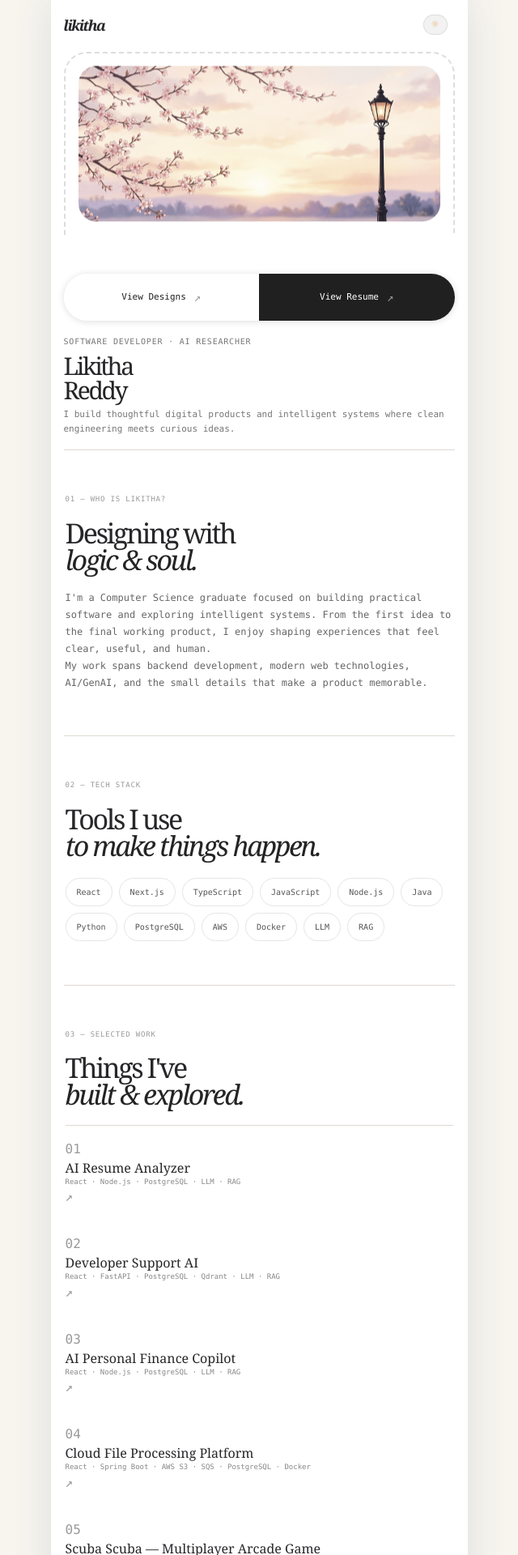
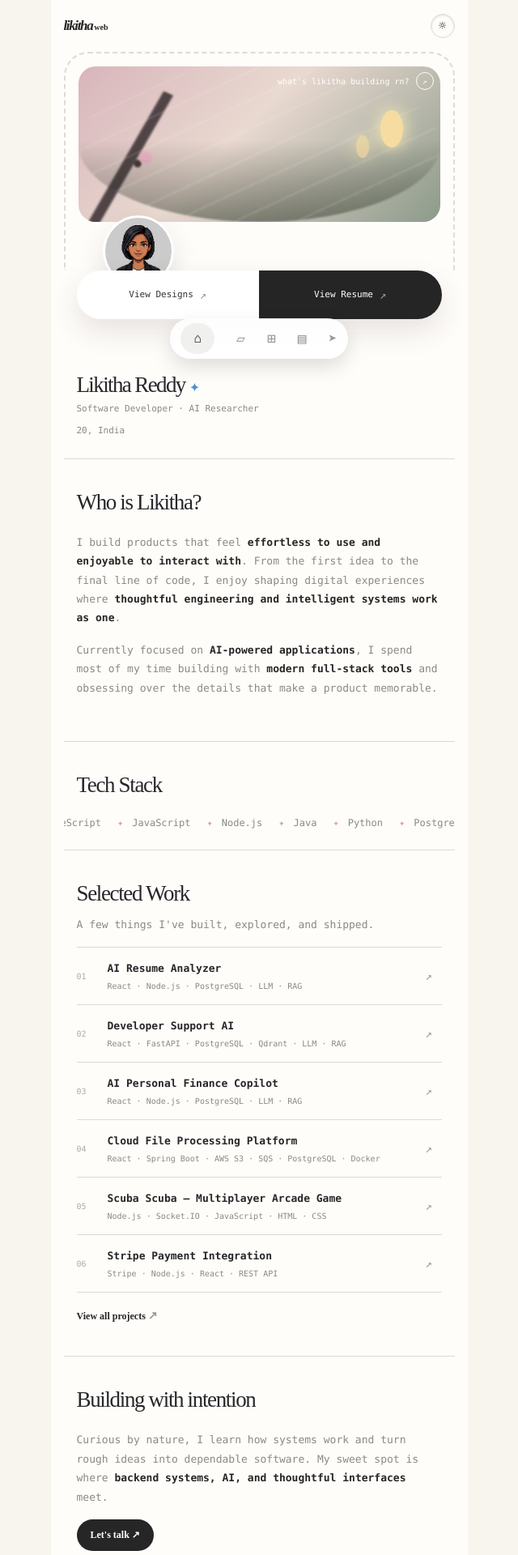
Before and after one commit to tapasilikithareddy/likitha-dev, a Next.js app: page / in a window 1280 px wide. Shown: the top 1920 px of the page at 81% size, without its empty margins (320-960 px from the left). Built offline with nearby package versions, Linux system fonts and the light colour scheme.

Commit message:
Recreate portfolio in Palakon style

```diff
--- a/app/page.tsx
+++ b/app/page.tsx
@@ -20,57 +20,41 @@ const projects = [
 const stack = ['React', 'Next.js', 'TypeScript', 'JavaScript', 'Node.js', 'Java', 'Python', 'PostgreSQL', 'AWS', 'Docker', 'LLM', 'RAG']
 
 export default function Page() {
+  const [dark, setDark] = useState(false)
+  const [showAll, setShowAll] = useState(false)
   const [menuOpen, setMenuOpen] = useState(false)
-  const [showAll, setShowAll] = useState(false)
 
   return (
-    <main className="palak-page palak-clone-page">
+    <main className={dark ? 'palak-page dark-mode' : 'palak-page'} id="top">
       <header className="palak-header">
-        <a href="#top" className="palak-logo">likitha<span>●</span></a>
-        <button className="palak-menu" onClick={() => setMenuOpen(!menuOpen)} aria-expanded={menuOpen}>Menu <span>{menuOpen ? '×' : '↗'}</span></button>
-        <nav className={menuOpen ? 'palak-nav open' : 'palak-nav'}>
-          <a href="#top" onClick={() => setMenuOpen(false)}>Home</a>
-          <a href="#about" onClick={() => setMenuOpen(false)}>About</a>
-          <a href="#work" onClick={() => setMenuOpen(false)}>Work</a>
-          <a href="#contact" onClick={() => setMenuOpen(false)}>Contact</a>
+        <a className="palak-logo" href="#top">likitha<span>web</span></a>
+        <button className="theme-toggle" aria-label="Toggle dark mode" onClick={() => setDark(!dark)}><span>{dark ? '☾' : '☼'}</span></button>
+        <button className="menu-trigger" aria-expanded={menuOpen} onClick={() => setMenuOpen(!menuOpen)}>Menu <b>{menuOpen ? '×' : '↗'}</b></button>
+        <nav className={menuOpen ? 'palak-menu open' : 'palak-menu'}>
+          <a href="#top" onClick={() => setMenuOpen(false)}>Home</a><a href="#work" onClick={() => setMenuOpen(false)}>Projects</a><a href="#about" onClick={() => setMenuOpen(false)}>About</a><a href="#contact" onClick={() => setMenuOpen(false)}>Talk</a>
         </nav>
       </header>
 
-      <section className="palak-hero" id="top">
-        <div className="hero-image-wrap">
-          <img src="/likitha-blossom.png" alt="Cherry blossoms beside a vintage street lamp" />
+      <section className="ref-hero">
+        <div className="hero-frame">
+          <div className="hero-videos"><div className="hero-orb" /><div className="hero-orb second" /></div>
+          <div className="story-card"><span>what&apos;s likitha building rn?</span><button aria-label="View story">↗</button></div>
+          <img className="hero-avatar" src="/likitha-avatar.png" alt="Likitha Reddy" />
         </div>
         <div className="hero-actions"><a href="#work">View Designs <span>↗</span></a><a href="#contact">View Resume <span>↗</span></a></div>
-        <div className="hero-intro">
-          <p className="eyebrow">SOFTWARE DEVELOPER · AI RESEARCHER</p>
-          <h1>Likitha<br /><em>Reddy</em></h1>
-          <p className="hero-lede">I build thoughtful digital products and intelligent systems where clean engineering meets curious ideas.</p>
-        </div>
+        <div className="floating-nav"><a href="#top" aria-label="Home">⌂</a><a href="#work" aria-label="Projects">▱</a><a href="#work" aria-label="Designs">⊞</a><a href="#about" aria-label="About">▤</a><a href="#contact" aria-label="Talk">➤</a></div>
+        <div className="ref-intro"><h1>Likitha Reddy <span>✦</span></h1><p>Software Developer · AI Researcher</p><small>20, India</small></div>
       </section>
 
-      <section className="palak-section about-section" id="about">
-        <div className="palak-label">01 — WHO IS LIKITHA?</div>
-        <div className="about-copy"><h2>Designing with<br /><em>logic &amp; soul.</em></h2><p>I&apos;m a Computer Science graduate focused on building practical software and exploring intelligent systems. From the first idea to the final working product, I enjoy shaping experiences that feel clear, useful, and human.</p><p>My work spans backend development, modern web technologies, AI/GenAI, and the small details that make a product memorable.</p></div>
-      </section>
+      <section className="ref-section" id="about"><h2>Who is Likitha?</h2><p>I build products that feel <strong>effortless to use and enjoyable to interact with</strong>. From the first idea to the final line of code, I enjoy shaping digital experiences where <strong>thoughtful engineering and intelligent systems work as one</strong>.</p><p>Currently focused on <strong>AI-powered applications</strong>, I spend most of my time building with <strong>modern full-stack tools</strong> and obsessing over the details that make a product memorable.</p></section>
 
-      <section className="palak-section stack-section">
-        <div className="palak-label">02 — TECH STACK</div>
-        <div className="stack-content"><h2>Tools I use<br /><em>to make things happen.</em></h2><div className="stack-list">{stack.map((item, i) => <span key={item} className={i < 4 ? 'featured' : ''}>{item}</span>)}</div></div>
-      </section>
+      <section className="ref-section stack-ref"><h2>Tech Stack</h2><div className="stack-marquee"><div>{stack.map((item) => <span key={item}><i>✦</i>{item}</span>)}</div><div aria-hidden="true">{stack.map((item) => <span key={`copy-${item}`}><i>✦</i>{item}</span>)}</div></div></section>
 
-      <section className="palak-section work-section" id="work">
-        <div className="palak-label">03 — SELECTED WORK</div>
-        <div className="work-content"><h2>Things I&apos;ve<br /><em>built &amp; explored.</em></h2><div className="project-list">{projects.slice(0, showAll ? projects.length : 6).map(([title, tech], index) => <article className="project-row" key={title}><span className="project-number">{String(index + 1).padStart(2, '0')}</span><div><h3>{title}</h3><p>{tech}</p></div><span className="project-arrow">↗</span></article>)}</div><button className="text-button" onClick={() => setShowAll(!showAll)}>{showAll ? 'Show fewer projects' : 'View all projects'} <span>↗</span></button></div>
-      </section>
+      <section className="ref-section" id="work"><h2>Selected Work</h2><p className="section-note">A few things I&apos;ve built, explored, and shipped.</p><div className="project-list">{projects.slice(0, showAll ? projects.length : 6).map(([title, tech], index) => <article className="project-row" key={title}><span className="project-number">{String(index + 1).padStart(2, '0')}</span><div><h3>{title}</h3><p>{tech}</p></div><span className="project-arrow">↗</span></article>)}</div><button className="text-button" onClick={() => setShowAll(!showAll)}>{showAll ? 'Show fewer projects' : 'View all projects'} <span>↗</span></button></section>
 
-      <section className="palak-section experience-section">
-        <div className="palak-label">04 — APPROACH</div>
-        <div className="experience-copy"><h2>Always learning.<br /><em>Always building.</em></h2><p>I like asking better questions, learning how systems work, and turning rough ideas into dependable software. My current focus is AI-powered applications, backend systems, and real-world products that make work simpler.</p><div className="mini-facts"><div><strong>01</strong><span>Backend &amp; APIs</span></div><div><strong>02</strong><span>AI / GenAI systems</span></div><div><strong>03</strong><span>Full-stack products</span></div></div></div>
-      </section>
-
-      <section className="palak-contact" id="contact"><div className="palak-label">05 — GET IN TOUCH</div><div><h2>Have an idea?<br /><em>Let&apos;s build it.</em></h2><a className="contact-link" href="mailto:">Let&apos;s Talk <span>↗</span></a><div className="social-links"><a href="https://github.com/tapasilikithareddy" target="_blank" rel="noreferrer">GitHub ↗</a><a href="https://www.linkedin.com/in/tapasi-likitha-reddy/" target="_blank" rel="noreferrer">LinkedIn ↗</a><a href="mailto:">Email ↗</a></div></div></section>
-
-      <footer className="palak-footer"><span>Made with care and curiosity by Likitha Reddy</span><span>© 2026</span></footer>
+      <section className="ref-section approach"><h2>Building with intention</h2><p>Curious by nature, I learn how systems work and turn rough ideas into dependable software. My sweet spot is where <strong>backend systems, AI, and thoughtful interfaces</strong> meet.</p><button className="hire-button" onClick={() => document.querySelector('#contact')?.scrollIntoView({ behavior: 'smooth' })}>Let&apos;s talk <span>↗</span></button></section>
+      <section className="ref-contact" id="contact"><p>Have an idea?</p><h2>Let&apos;s build it.</h2><a href="mailto:tapasilikithareddy@gmail.com">tapasilikithareddy@gmail.com <span>↗</span></a><div><a href="https://github.com/tapasilikithareddy" target="_blank" rel="noreferrer">GitHub</a><a href="https://www.linkedin.com/in/tapasi-likitha-reddy/" target="_blank" rel="noreferrer">LinkedIn</a></div></section>
+      <footer>Made with care and curiosity by Likitha Reddy <span>© 2026</span></footer>
     </main>
   )
 }
```
Also changed, not shown: app/theme-overrides.css.
